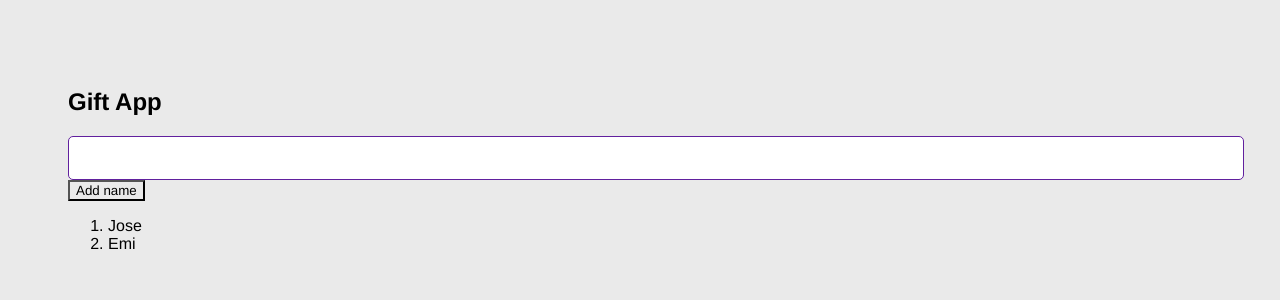
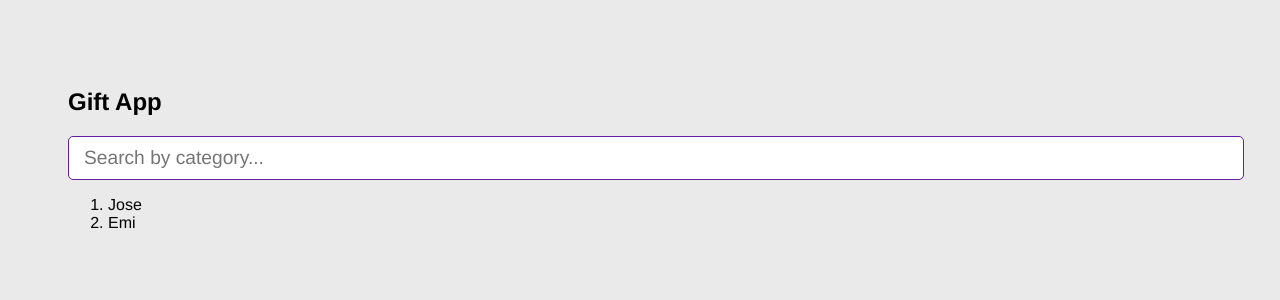
Before and after one commit to cblas/gift-app, a React (Vite) app: page / in a window 1280 px wide. Shown: the top 300 px of the page. Built offline with nearby package versions, Linux system fonts and the light colour scheme.

Commit message:
Opt1: Send props from category component to parent

```diff
--- /dev/null
+++ b/src/AddCategory.jsx
@@ -0,0 +1,27 @@
+import React, {useState} from 'react'
+
+export const AddCategory = ({setCategories}) => {
+  const [category, setCategory] = useState('');
+
+  const handleInput = (e) => {
+    setCategory(e.target.value);
+  };
+
+  const handleAdd = (e) => {
+    e.preventDefault();
+    setCategories(categories => [...categories, category]);
+    setCategory('');
+  };
+
+  return (
+    <form onSubmit={handleAdd}>
+        <input
+            type="text"
+            onChange={handleInput}
+            value={category}
+            placeholder='Search by category...'
+            />
+
+    </form>
+  )
+}
--- a/src/GiftApp.jsx
+++ b/src/GiftApp.jsx
@@ -1,22 +1,13 @@
-import { useState } from "react"
+import { useState } from "react";
+import {AddCategory} from './AddCategory';
 
 export const GiftApp = () => {
   const [categories, setCategories] = useState(['Jose', 'Emi']);
-  const [name, setName] = useState('');
-
-  const handleInputName = (e) => {
-    setName(e.target.value);
-  };
-
-  const handleAddName = () => {
-    setCategories([...categories, name]);
-  };
 
   return (
     <>
         <h2>Gift App</h2>
-        <input type="text" onChange={handleInputName}/>
-        <button onClick={handleAddName}>Add name</button>
+        <AddCategory setCategories={setCategories}/>
         <ol>
             {categories.map((category) => {
                 return <li key={category}>{category}</li>
```
